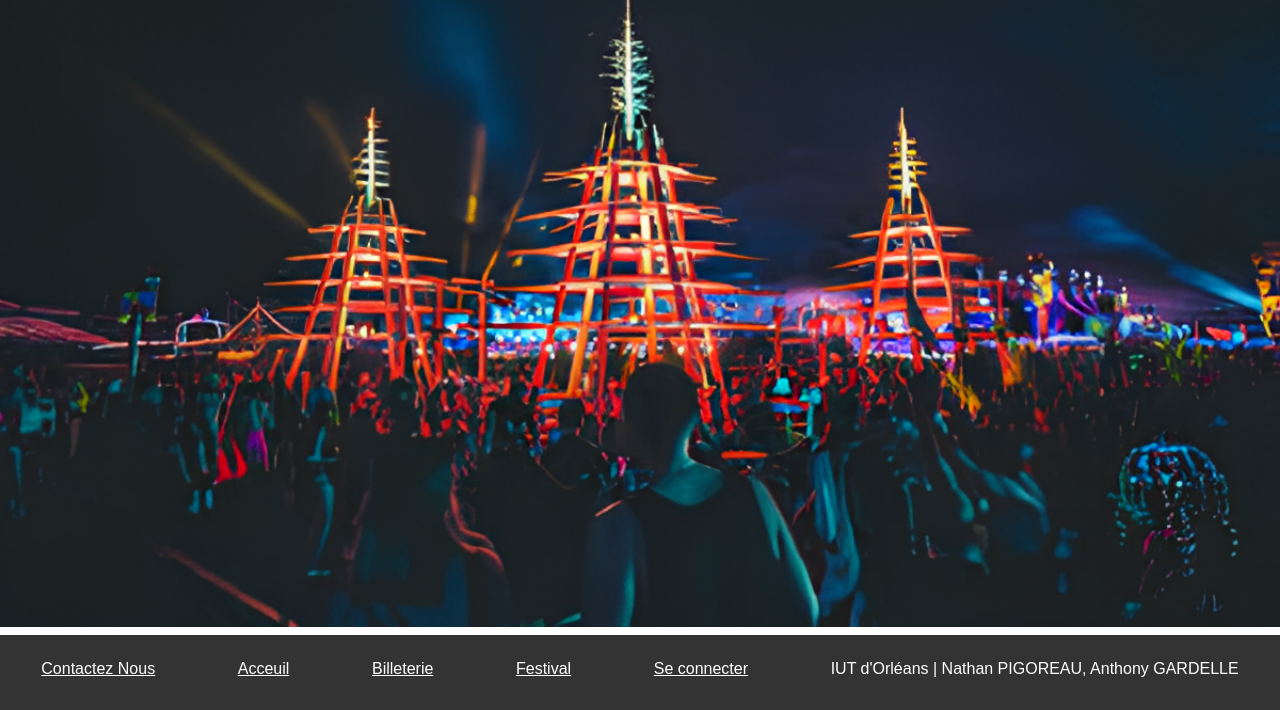
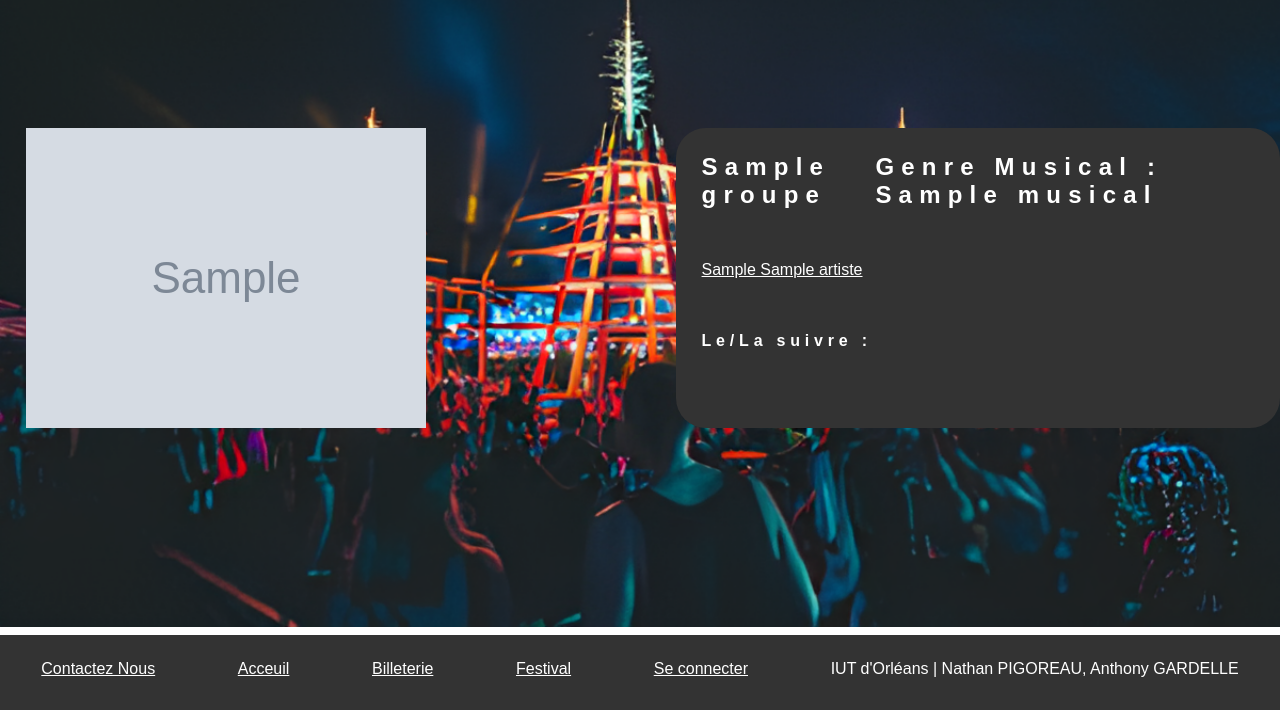
Before and after one commit to AnthonyGardelle/SAE_3_02, a Flask app: page /group/1 in a window 1280 px wide. Shown: the part 90-800 px from the top of the page. Run offline with Flask 3, Linux system fonts and the light colour scheme; tables that the repository leaves empty hold one stand-in row (values such as "Sample post"); grey boxes marked "Sample" are stand-in pictures; some libraries are stand-ins or nearby versions.

Commit message:
page de groupe et modif pour deuxième carousel

```diff
--- a/festiuto/templates/groupe.html
+++ b/festiuto/templates/groupe.html
@@ -1,6 +1,48 @@
 {% extends 'base.html' %}
 {% block styles %}
     {{ super() }}
+    <link rel="stylesheet" href="{{ url_for('static', filename = 'css/groupe.css' ) }}">
 {% endblock %}
 {% block content %}
+    {% with photo = groupe.get_photo().url_photos %}
+        {% if photo.startswith("https") %}
+            <img src="{{ photo }}" alt="">
+        {% else %}
+            <img src="{{ url_for('static', filename = photo) }}" alt="">
+        {% endif %}
+    {% endwith %}
+    <section>
+        <div id="header">
+            <h2>{{ groupe.nom_groupe }}</h2>
+            <h2>Genre Musical : {{ groupe.get_genre().nom_genre_musical }}</h2>
+        </div>
+        {% if taille > 1 %}
+        <h4>Les membre du groupe :</h4>
+        {% else %}
+        {% endif %}
+        <ul id="artiste">
+            {% for membre in groupe.get_membres() %}
+                <li><a href="">{{ membre.prenom_artiste }} {{ membre.nom_artiste }} </a></li>
+            {% endfor %}
+        </ul>
+        {% if taille > 1 %}
+        <h4 id="titre_reseaux">Les suivres :</h4>
+        <ul id="reseaux">
+            {% if current_user.is_authenticated %}
+            {% if not groupe.est_favoris(current_user.id_spectateur) %}
+                <li><a href="{{ url_for('suivre', id_group = groupe.id_groupe ) }}"><button>Suivre</button></a></li>
+            {% else %}
+                <li><a href="{{ url_for('unsuivre', id_group = groupe.id_groupe ) }}"><button>Ne plus suivre</button></a></li>
+            {% endif %}
+            {% endif %}
+            {% for reseau in groupe.get_reseaux() %}
+                {% with photo = reseau.nom_reseaux_sociaux %}
+                <li><a href="{{reseau.url_reseaux_sociaux}}"><img src="{{url_for('static', filename = 'images/' + photo + '.png' )}}" alt=""></a></li>
+                {% endwith %}
+            {% endfor %}
+        </ul>
+        {% else %}
+        <h4 id="titre_reseaux">Le/La suivre :</h4>
+        {% endif %}
+    </section>
 {% endblock %}
```
Also changed, not shown: festiuto/templates/home.html (+11 -1 lines).
